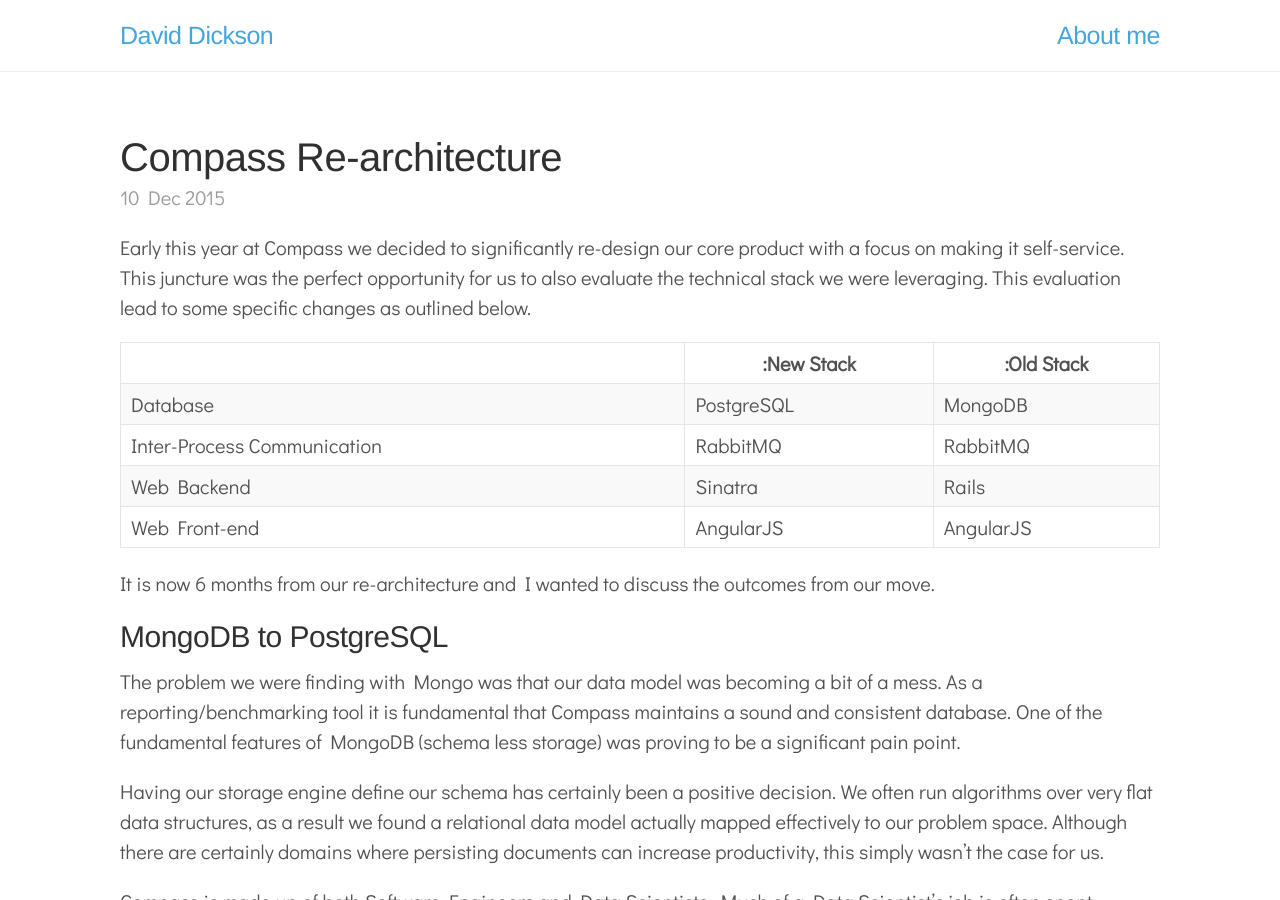
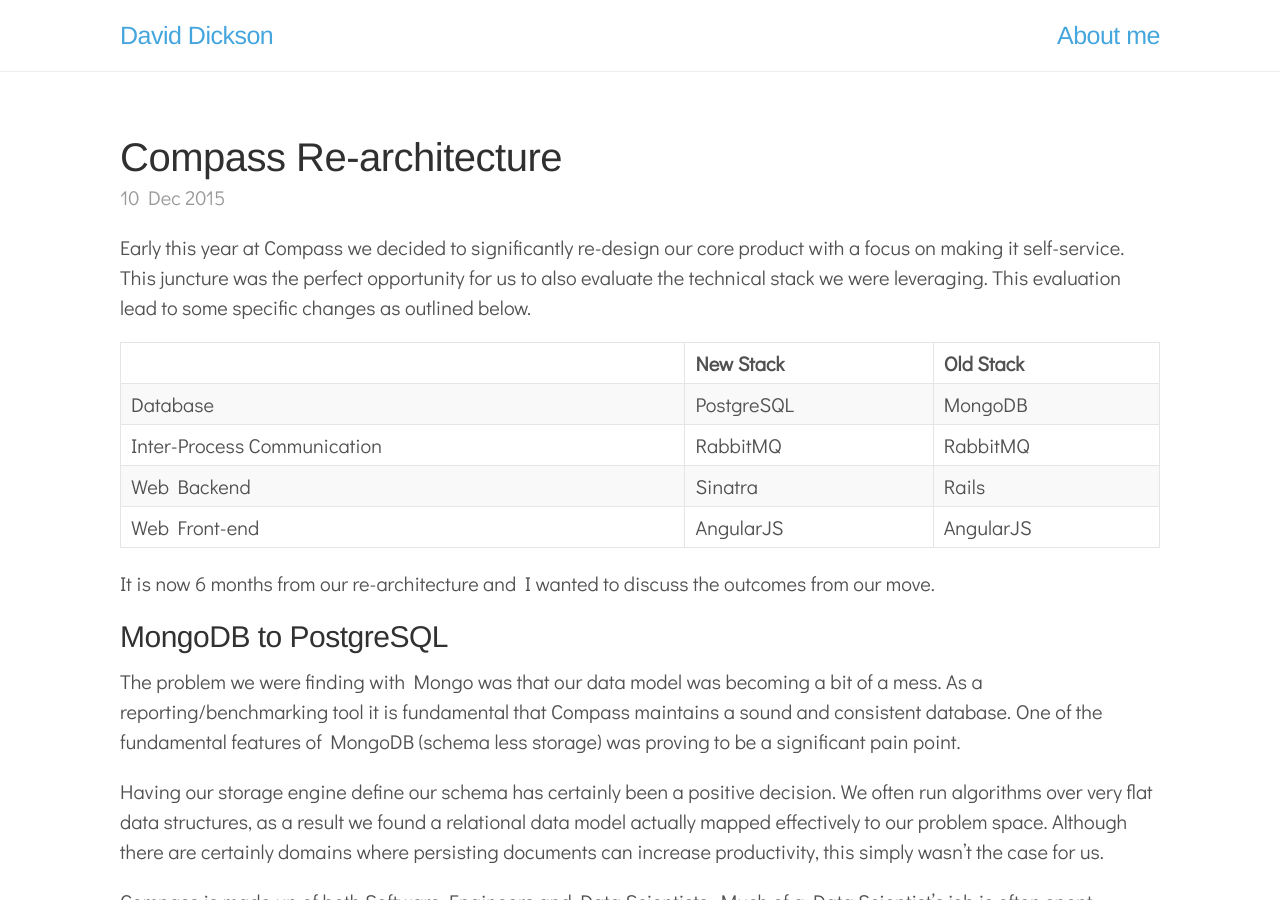
Before and after one commit to davidkdickson/davidkdickson.github.io, a Jekyll site: the page built from _posts/2015-12-10-compass-re-architecture.md, in a window 1280 px wide and 900 px high. Built offline with Jekyll 4.4.1, drawn with Linux system fonts in a browser that asks for light colours; Markdown is read by kramdown in place of the engine named in the settings.

Commit message:
Alignment.

```diff
--- a/_posts/2015-12-10-compass-re-architecture.md
+++ b/_posts/2015-12-10-compass-re-architecture.md
@@ -5,8 +5,8 @@
 
 Early this year at Compass we decided to significantly re-design our core product with a focus on making it self-service. This juncture was the perfect opportunity for us to also evaluate the technical stack we were leveraging. This evaluation lead to some specific changes as outlined below.
 
-|                             | :New Stack   | :Old Stack  |
-| --------------------------- | ----------- | ---------- |
+|                             | New Stack   | Old Stack  |
+| --------------------------- | :----------- | :---------- |
 | Database                    | PostgreSQL  | MongoDB    |
 | Inter-Process Communication | RabbitMQ    | RabbitMQ   |
 | Web Backend                 | Sinatra     | Rails      |
```
